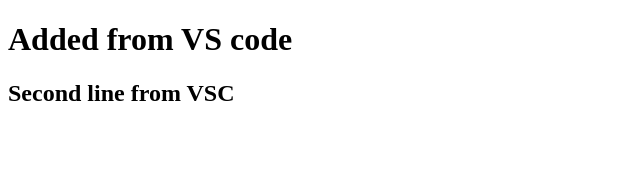
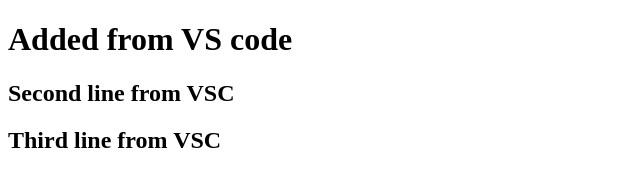
Before and after one commit to alxworld/tstone, a plain HTML site: page index.html in a window 1280 px wide. Shown: the whole page, without its empty margins (0-640 px from the left). Drawn offline with Linux system fonts and the light colour scheme.

Commit message:
3rd line from cmd

```diff
--- a/index.html
+++ b/index.html
@@ -8,5 +8,6 @@
   <body>
     <h1>Added from VS code</h1>
     <h2>Second line from VSC</h2>
+    <h2>Third line from VSC</h2>
   </body>
 </html>
```
